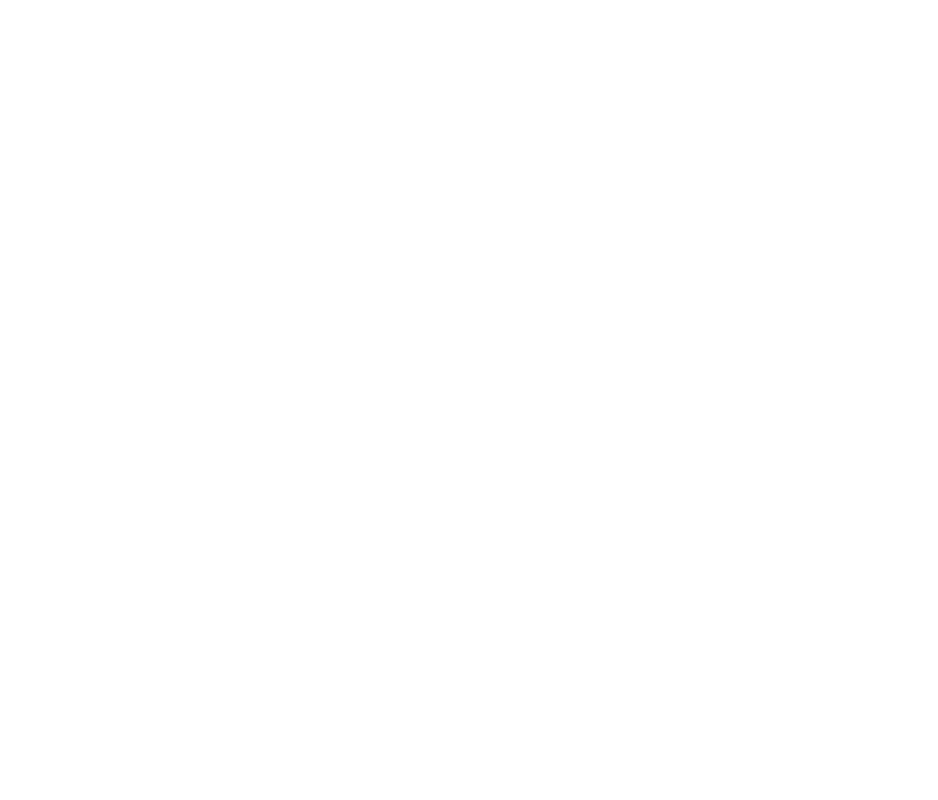
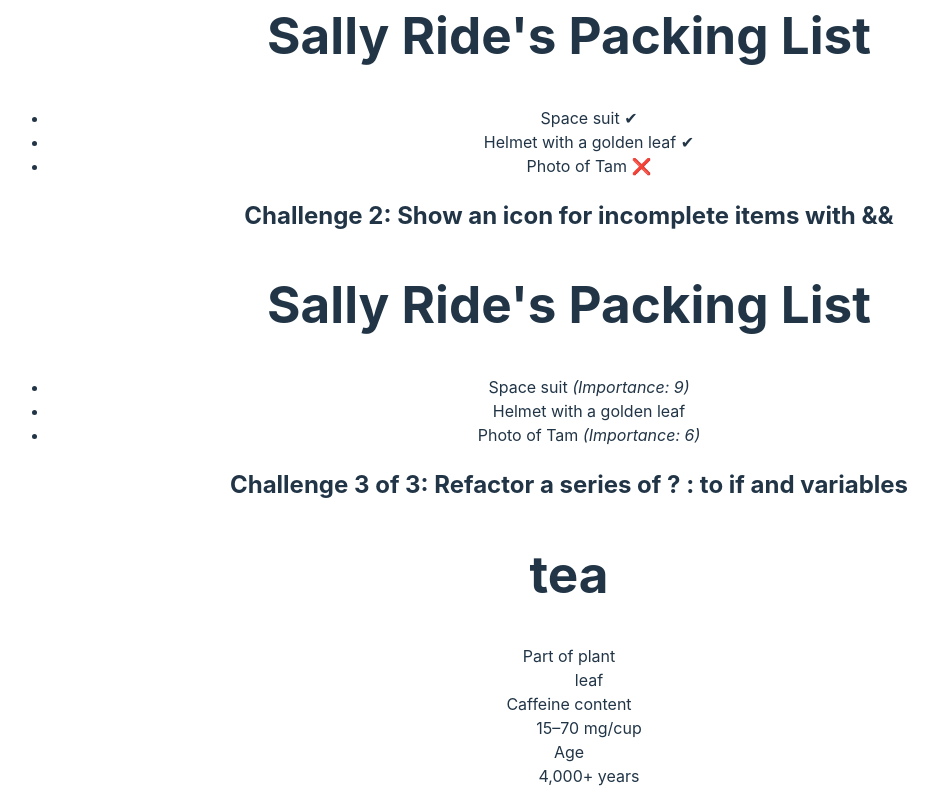
Before and after one commit to drfarh/react-things, a React (Vite) app: page / in a window 1280 px wide. Shown: the part 4320-5120 px from the top of the page, without its empty margins (71-1009 px from the left). Before the commit the page ends 4156 px from the top, so only its background shows below. Built offline with nearby package versions, Linux system fonts and the light colour scheme.

Commit message:
add branch-06 (Conditional Rendering):Challenges-1,2,3

```diff
--- a/src/App.jsx
+++ b/src/App.jsx
@@ -2,8 +2,11 @@
 import './App.css'
 import Avatar from './Avatar'
 import Bio from './Bio'
+import DrinkListChl3 from './DrinkListChl3'
 import Gallery from './Gallery'
 import Gallery05 from './Gallery05'
+import PackingList from './PackingList'
+import PackingListChl2 from './PackingListChl2'
 import Profile05 from './Profile05'
 import Profile05Chl3 from './Profile05Chl3'
 import TodoList from './TodoList'
@@ -48,6 +51,18 @@
       <Profile05Chl3 />
     </div>
 
+    {/* Branch 6 */}
+    <div>
+      <h1>Branch 6: Conditional Rendering</h1>
+      <h2>Challenge 1: Show an icon for incomplete items with ? :</h2>
+      <PackingList />
+      <h2>Challenge 2: Show an icon for incomplete items with &&</h2>
+      <PackingListChl2 />
+      <h2>Challenge 3 of 3: Refactor a series of ? : to if and variables </h2>
+      <DrinkListChl3 />
+
+    </div>
+
     </>
   )
 }
--- /dev/null
+++ b/src/DrinkListChl3.jsx
@@ -0,0 +1,36 @@
+function Drink({ name }) {
+    let partOfPlant, caffeineContent, age;
+
+    if (name === 'tea') {
+      partOfPlant = 'leaf';
+      caffeineContent = '15–70 mg/cup';
+      age = '4,000+ years';
+    } else if (name === 'coffee') {
+      partOfPlant = 'bean';
+      caffeineContent = '80–185 mg/cup';
+      age = '1,000+ years';
+    }
+
+    return (
+      <section>
+        <h1>{name}</h1>
+        <dl>
+          <dt>Part of plant</dt>
+          <dd>{partOfPlant}</dd>
+          <dt>Caffeine content</dt>
+          <dd>{caffeineContent}</dd>
+          <dt>Age</dt>
+          <dd>{age}</dd>
+        </dl>
+      </section>
+    );
+  }
+
+  export default function DrinkListChl3() {
+    return (
+      <div>
+        <Drink name="tea" />
+        <Drink name="coffee" />
+      </div>
+    );
+  }
--- /dev/null
+++ b/src/PackingList.jsx
@@ -0,0 +1,29 @@
+function Item({ name, isPacked }) {
+    return (
+      <li className="item">
+        {name} {isPacked ? '✔':'❌'}
+      </li>
+    );
+  }
+
+  export default function PackingList() {
+    return (
+      <section>
+        <h1>Sally Ride's Packing List</h1>
+        <ul>
+          <Item
+            isPacked={true}
+            name="Space suit"
+          />
+          <Item
+            isPacked={true}
+            name="Helmet with a golden leaf"
+          />
+          <Item
+            isPacked={false}
+            name="Photo of Tam"
+          />
+        </ul>
+      </section>
+    );
+  }
--- /dev/null
+++ b/src/PackingListChl2.jsx
@@ -0,0 +1,29 @@
+function Item({ name, importance }) {
+    return (
+      <li className="item">
+        {name} {importance!==0 && <i>(Importance: {importance})</i>}
+      </li>
+    );
+  }
+
+  export default function PackingListChl2() {
+    return (
+      <section>
+        <h1>Sally Ride's Packing List</h1>
+        <ul>
+          <Item
+            importance={9}
+            name="Space suit"
+          />
+          <Item
+            importance={0}
+            name="Helmet with a golden leaf"
+          />
+          <Item
+            importance={6}
+            name="Photo of Tam"
+          />
+        </ul>
+      </section>
+    );
+  }
```
